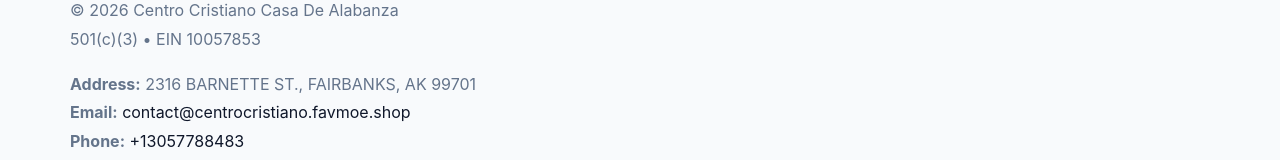
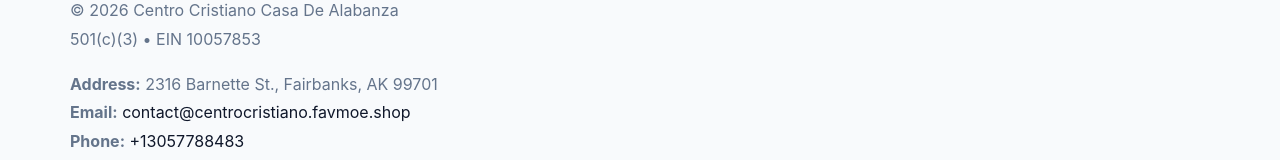
Before and after one commit to thuanbg111/centro-cristiano-casa-de-alabanza-7853, a plain HTML site: page about.html in a window 1280 px wide. Shown: the part 675-835 px from the top of the page. Drawn offline with Linux system fonts and the light colour scheme.

Commit message:
Safe replace address only

```diff
--- a/about.html
+++ b/about.html
@@ -53,7 +53,7 @@ h1 span.name{
   <div class="footer-wrap">
     <div class="footer-grid">
       <div class="footer-col"><img src="images/logo.png" alt="" style="width:140px;margin-bottom:.4rem"><div class="small">© <span id="year"></span> Centro Cristiano Casa De Alabanza</div><div class="small">501(c)(3) • EIN 10057853</div></div>
-      <div class="footer-col"><div class="small"><strong>Address:</strong> 2316 BARNETTE ST., FAIRBANKS, AK 99701</div><div class="small"><strong>Email:</strong> <a href="mailto:contact@centrocristiano.favmoe.shop">contact@centrocristiano.favmoe.shop</a></div><div class="small"><strong>Phone:</strong> <a href="tel:+13057788483">+13057788483</a></div></div>
+      <div class="footer-col"><div class="small"><strong>Address:</strong> 2316 Barnette St., Fairbanks, AK 99701</div><div class="small"><strong>Email:</strong> <a href="mailto:contact@centrocristiano.favmoe.shop">contact@centrocristiano.favmoe.shop</a></div><div class="small"><strong>Phone:</strong> <a href="tel:+13057788483">+13057788483</a></div></div>
       <div class="footer-col"><div class="small"><strong>Mission:</strong> Practical, measurable programs that restore dignity and create opportunity.</div></div>
     </div>
   </div>
```
